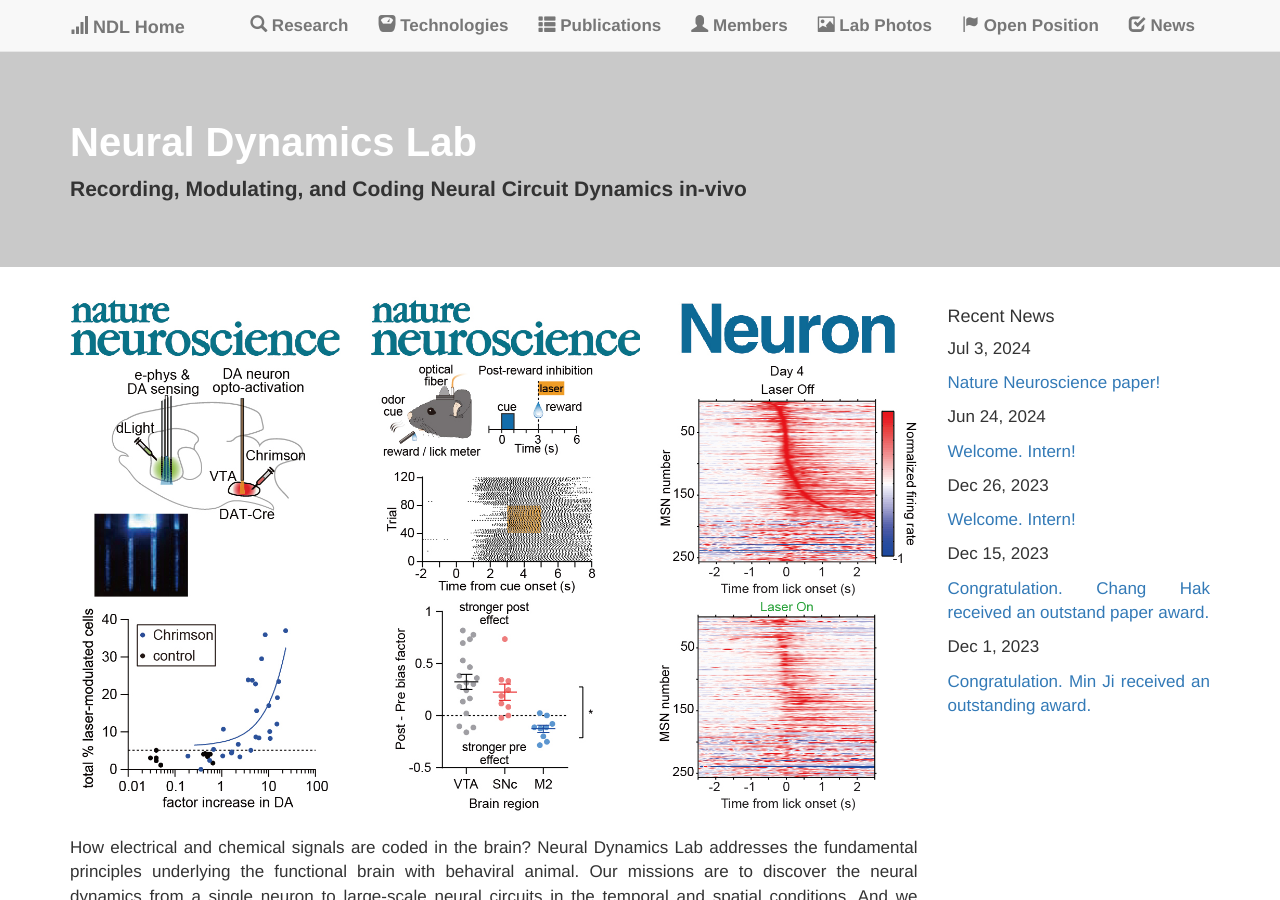
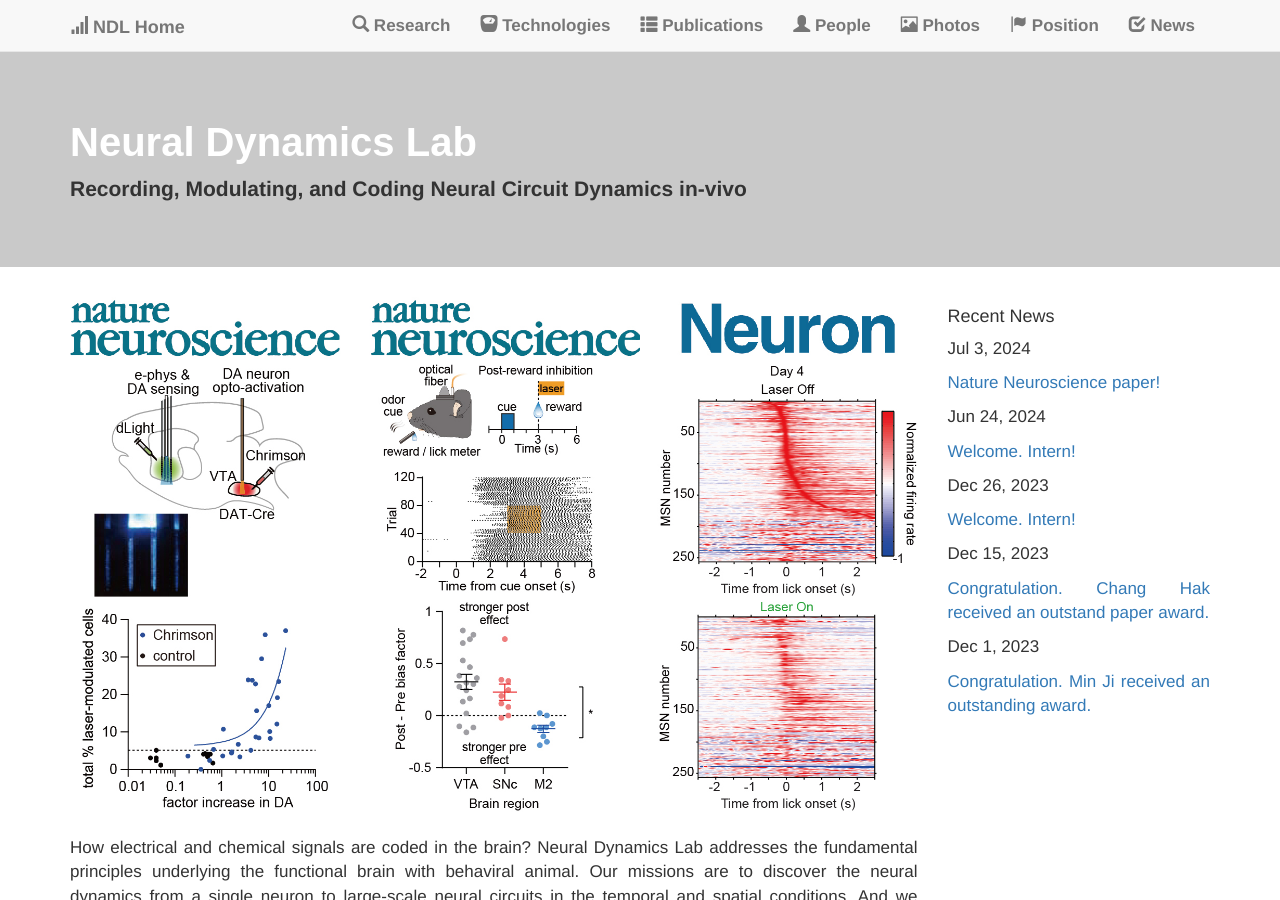
Before and after one commit to kleelab/kleelab.github.io, a Jekyll site: the page built from index.html, in a window 1280 px wide and 900 px high. Built offline with Jekyll 4.4.1, drawn with Linux system fonts in a browser that asks for light colours; nearby versions of some CDN libraries; a style sheet for code colours, icons or effects is not loaded.

Commit message:
Update header.html

```diff
--- a/_includes/header.html
+++ b/_includes/header.html
@@ -14,10 +14,10 @@
                 <li><a href="/projects.html"><span class="glyphicon glyphicon-search" aria-hidden="true"></span><strong>  Research</strong></a></li>
                 <li><a href="/tech.html"><span class="glyphicon glyphicon-scale" aria-hidden="true"></span><strong>  Technologies</strong></a></li>
                 <li><a href="/publications.html"><span class="glyphicon glyphicon-th-list" aria-hidden="true"></span><strong>  Publications</strong></a></li>
-                <li><a href="/people.html"><span class="glyphicon glyphicon-user" aria-hidden="true"></span><strong>  Members</strong></a></li>
+                <li><a href="/people.html"><span class="glyphicon glyphicon-user" aria-hidden="true"></span><strong>  People</strong></a></li>
                 <!--<li><a href="/software.html"><span class="glyphicon glyphicon-camera" aria-hidden="true"></span>  Software</a></li>-->
-                <li><a href="/photos.html"><span class="glyphicon glyphicon-picture" aria-hidden="true"></span><strong>  Lab Photos</strong></a></li>
-                <li><a href="/joinus.html"><span class="glyphicon glyphicon-flag" aria-hidden="true"></span><strong>  Open Position</strong></a></li>
+                <li><a href="/photos.html"><span class="glyphicon glyphicon-picture" aria-hidden="true"></span><strong>  Photos</strong></a></li>
+                <li><a href="/joinus.html"><span class="glyphicon glyphicon-flag" aria-hidden="true"></span><strong>  Position</strong></a></li>
                 <!--<li><a href="/contact.html"><span class="glyphicon glyphicon-earphon" aria-hidden="true"></span> contact us</a></li>-->
                 <li><a href="/news/index.html"><span class="glyphicon glyphicon-check" aria-hidden="true"></span><strong>  News</strong></a></li>
             </ul>
```
